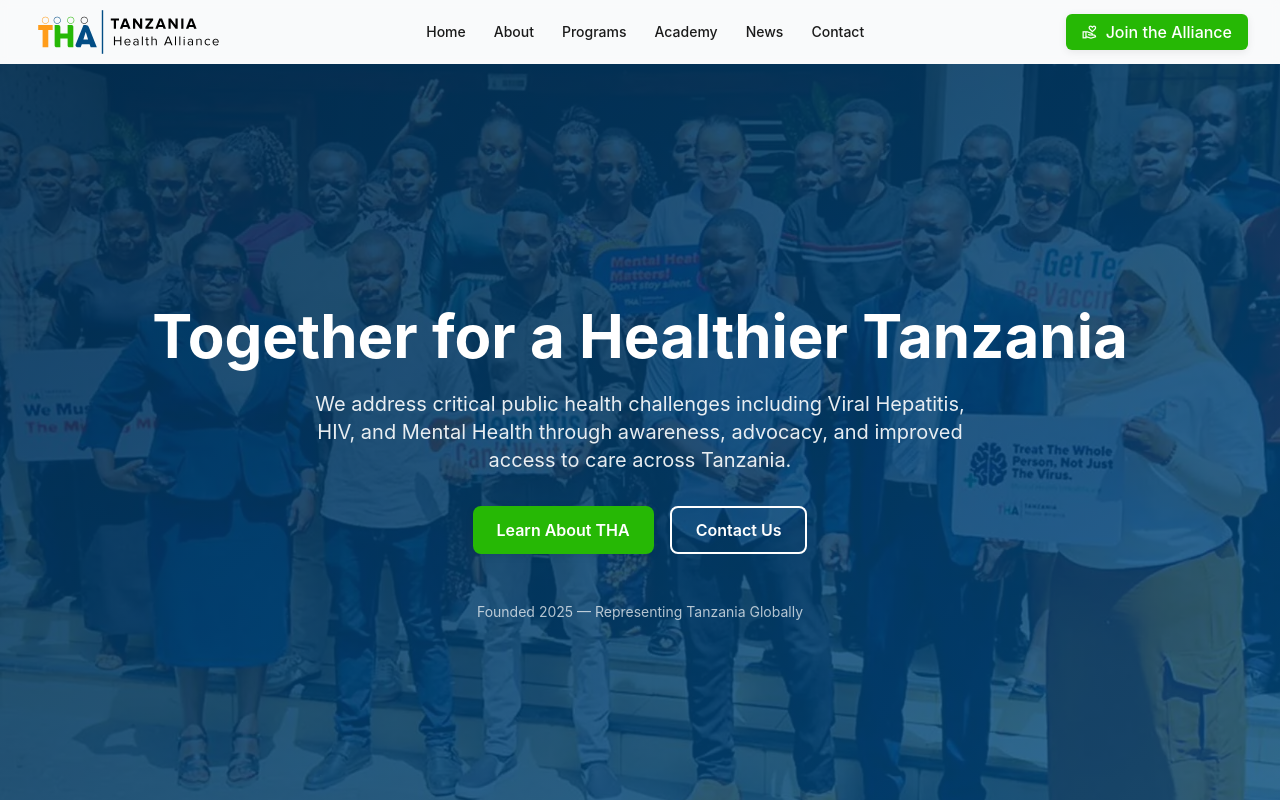
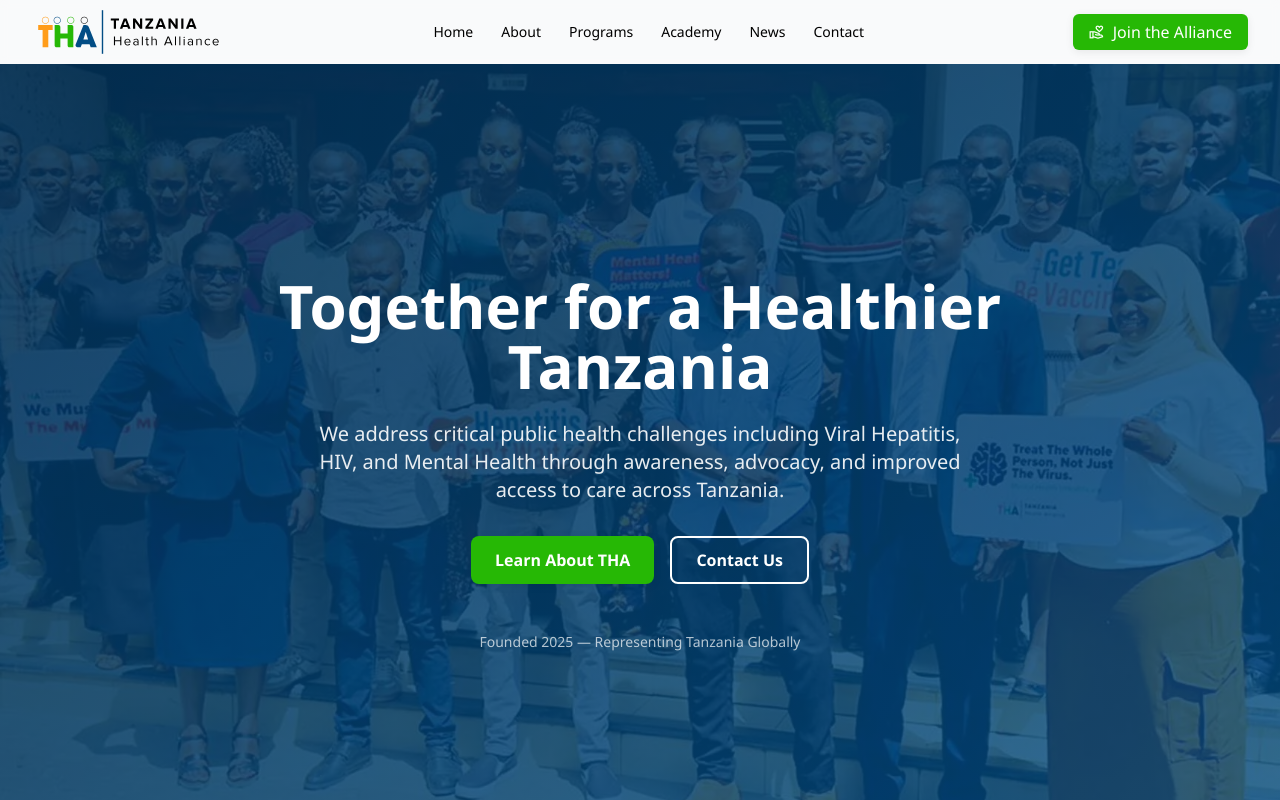
Before and after one commit to zayqu/tha-website, a React (Vite) app: page / in a window 1280 px wide. Shown: the top 800 px of the page. Built offline with nearby package versions, Linux system fonts and the light colour scheme; no server answers.

Commit message:
Apply THA brand palette and Proxima Nova

```diff
--- a/tailwind.config.js
+++ b/tailwind.config.js
@@ -8,28 +8,28 @@ export default {
     extend: {
       colors: {
         primary: {
-          DEFAULT: '#024d85',
+          DEFAULT: '#024D85',
           dark: '#023055',
           light: '#0369a1',
         },
         secondary: {
-          DEFAULT: '#26b805',
+          DEFAULT: '#26B805',
           dark: '#1e9619',
           light: '#4ade80',
         },
         accent: {
-          DEFAULT: '#ff9c1a',
+          DEFAULT: '#FF9C1A',
           dark: '#e68a15',
           light: '#ffb84d',
         },
         hepatitis: '#EF4444',
         mental: '#8B5CF6',
-        'near-black': '#1a1a1a',
+        'near-black': '#000000',
         'cool-gray': '#f3f4f6',
       },
       fontFamily: {
-        sans: ['Inter', 'system-ui', 'sans-serif'],
-        heading: ['Inter', 'system-ui', 'sans-serif'],
+        sans: ['"Proxima Nova"', '"Avenir Next"', 'Avenir', '"Segoe UI"', 'Arial', 'sans-serif'],
+        heading: ['"Proxima Nova"', '"Avenir Next"', 'Avenir', '"Segoe UI"', 'Arial', 'sans-serif'],
       },
       boxShadow: {
         'subtle': '0 2px 8px rgba(0, 0, 0, 0.08)',
```
